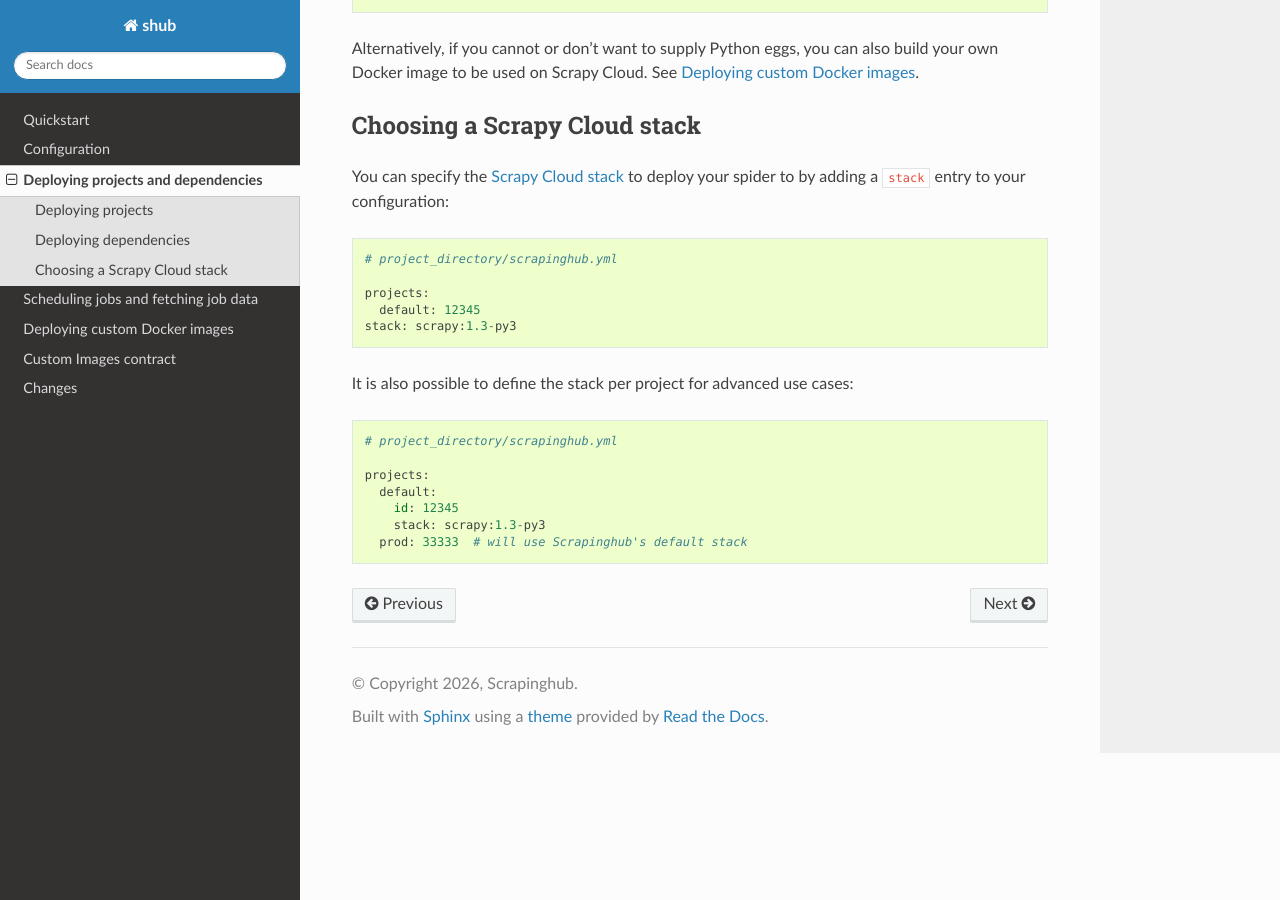
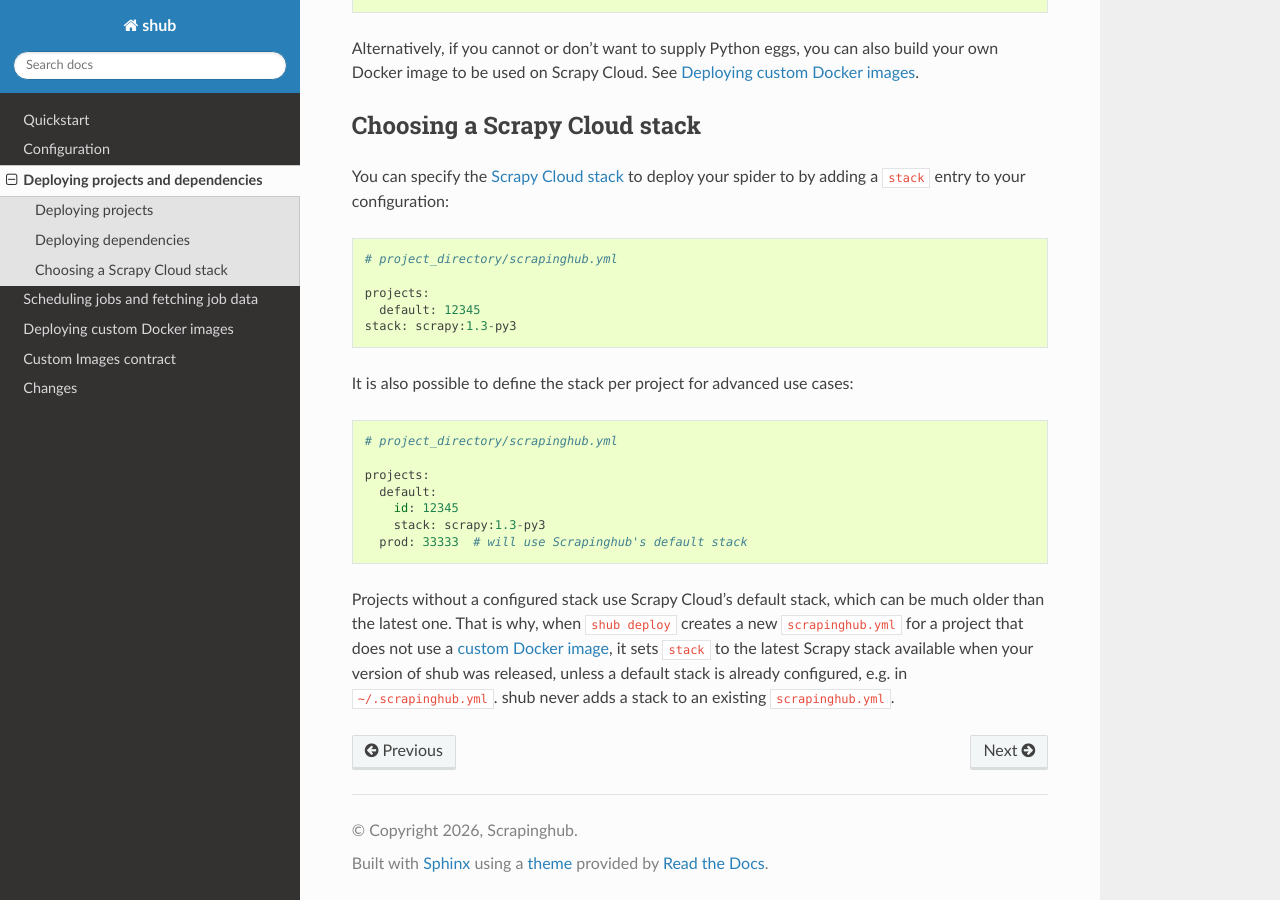
Before and after one commit to scrapinghub/shub, a Sphinx documentation site: the page built from docs/deploying.rst, in a window 1280 px wide and 900 px high, scrolled down 2518 px. Built offline with Sphinx 7.4.7 and the Read the Docs theme 3.1.0, drawn with Linux system fonts in a browser that asks for light colours.

Commit message:
Document the stack set in newly generated scrapinghub.yml
Update the generated scrapinghub.yml example, explain the new behavior next
to the stack configuration docs and in the quickstart, and add a changelog
entry.

Co-Authored-By: Claude Opus 5.5 <noreply@anthropic.com>

```diff
--- a/docs/deploying.rst
+++ b/docs/deploying.rst
@@ -160,4 +160,12 @@ It is also possible to define the stack per project for advanced use cases::
         stack: scrapy:1.3-py3
       prod: 33333  # will use Scrapinghub's default stack
 
+Projects without a configured stack use Scrapy Cloud's default stack, which
+can be much older than the latest one. That is why, when ``shub deploy``
+creates a new ``scrapinghub.yml`` for a project that does not use a
+:ref:`custom Docker image <deploy-custom-image>`, it sets ``stack`` to the
+latest Scrapy stack available when your version of shub was released, unless
+a default stack is already configured, e.g. in ``~/.scrapinghub.yml``. shub
+never adds a stack to an existing ``scrapinghub.yml``.
+
 .. _`Scrapy Cloud stack`: https://helpdesk.scrapinghub.com/support/solutions/articles/22000200402-scrapy-cloud-stacks
--- a/docs/quickstart.rst
+++ b/docs/quickstart.rst
@@ -47,8 +47,9 @@ can deploy it to Scrapy Cloud via::
 
 On the first call, this will guide you through a wizard to save your project ID
 into a YAML file named ``scrapinghub.yml``, living next to your ``scrapy.cfg``.
-From anywhere within the project directory tree, you can now deploy via ``shub
-deploy``.
+The wizard also sets your project to use the latest
+:ref:`Scrapy Cloud stack <choose-custom-stack>`. From anywhere within the
+project directory tree, you can now deploy via ``shub deploy``.
 
 Next, schedule one of your spiders to run on Scrapy Cloud::
 
```
Also changed, not shown: CHANGES.rst (+7 -0 lines), docs/configuration.rst (+5 -3 lines).
